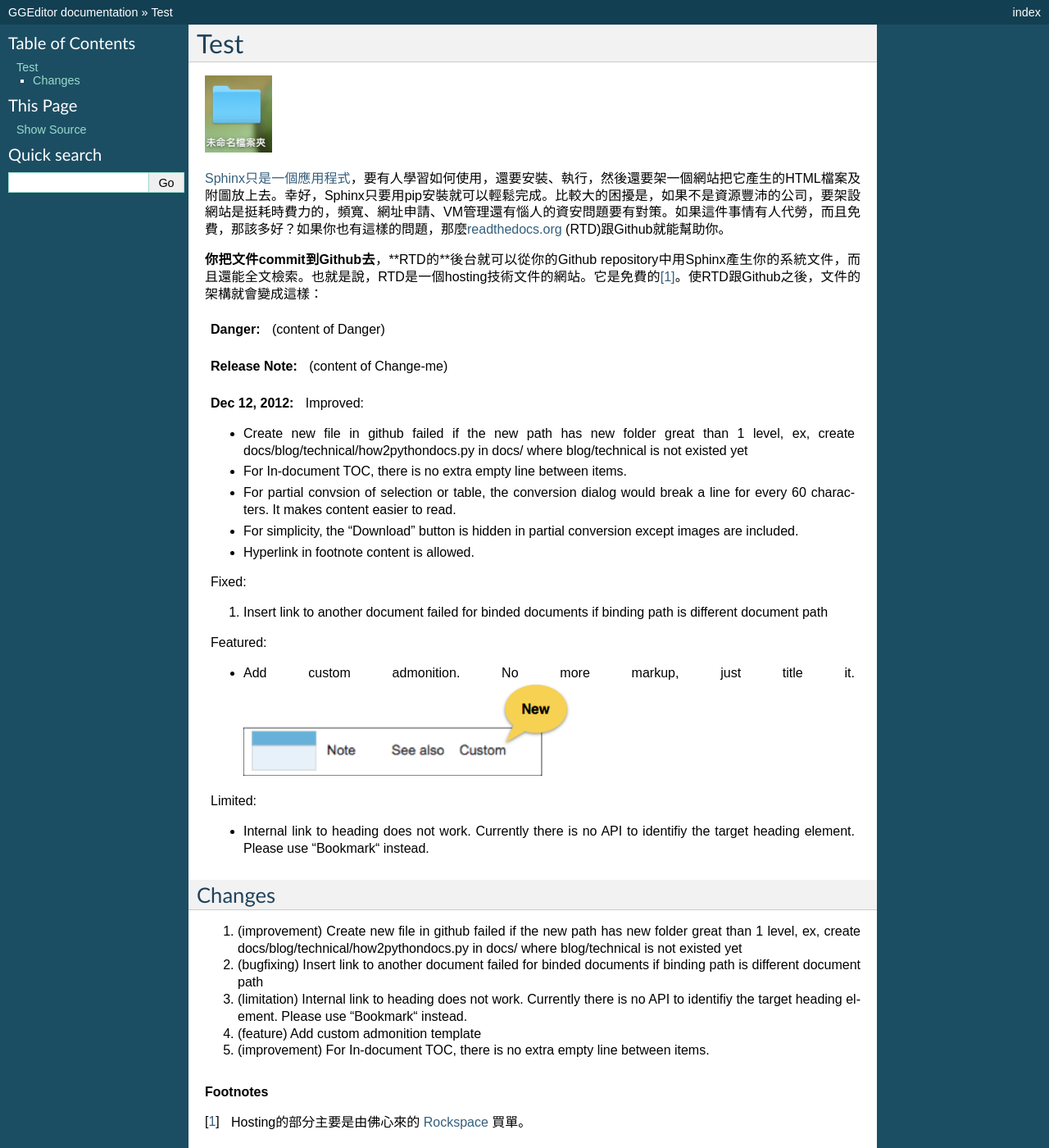
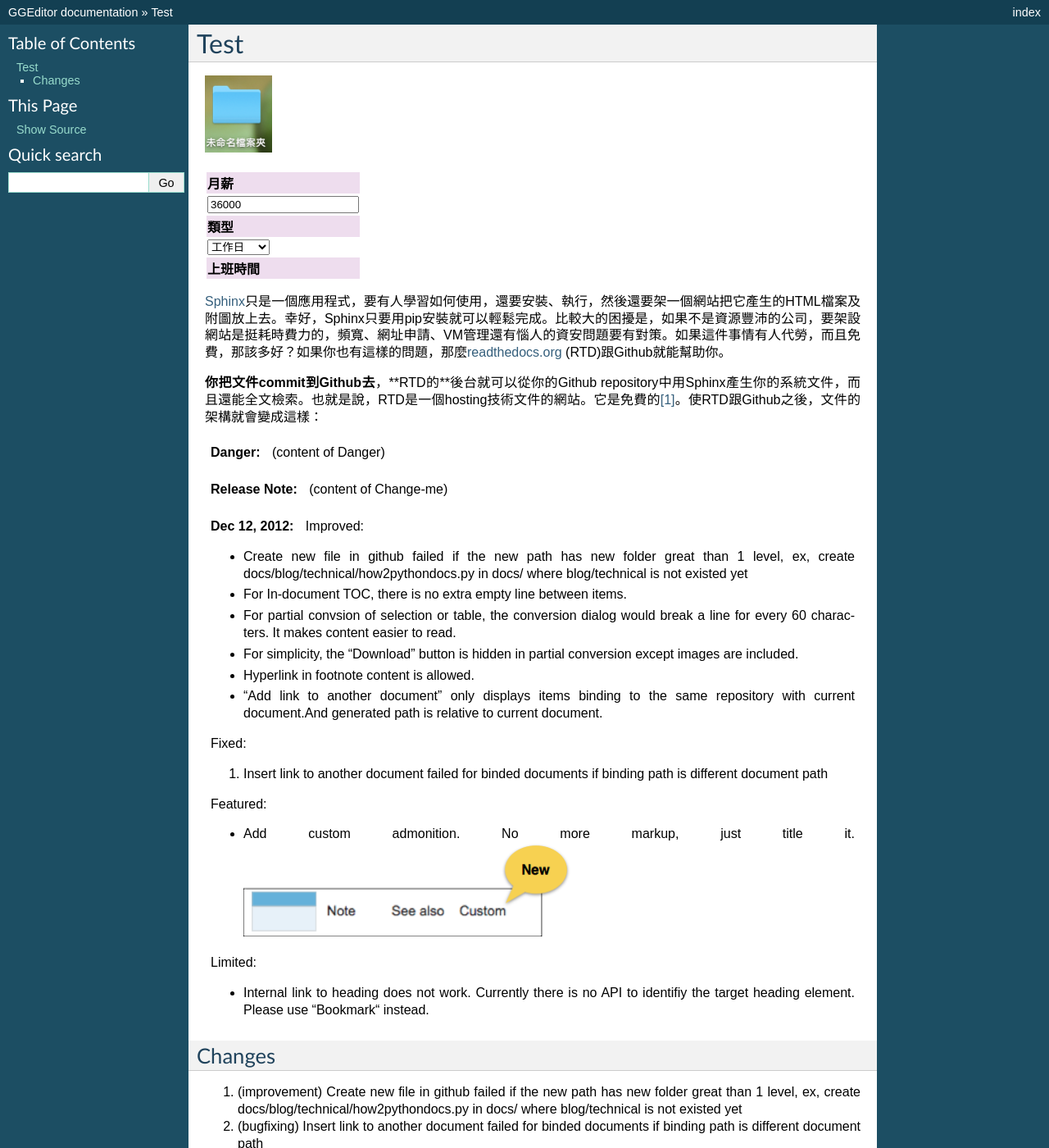
Before and after one commit to iapyeh/GGeditor, a Sphinx documentation site: the page built from docs/develop_test.rst, in a window 1280 px wide and 1400 px high. Shown: the whole window at 82% size. Built offline with Sphinx 7.4.7, drawn with Linux system fonts in a browser that asks for light colours; pages that are not in the unit, such as notebooks, are missing from menus.

Commit message:
Google Docs reST Editor

```diff
--- a/docs/develop_test.rst
+++ b/docs/develop_test.rst
@@ -50,6 +52,9 @@ Test
 
     * Hyperlink in footnote content is allowed.
 
+    * “Add link to another document” only displays items binding to the same repository with current document.And generated path is relative to current document.
+
+
     Fixed:
 
     #. Insert link to another document failed for binded documents if binding path is different document path
@@ -89,9 +96,26 @@ Changes
 .. |STYLE0| replace:: **你把文件commit到Github去**
 
 
+.. |REPLACE1| raw:: html
+
+            <table id="calculator">
+            <tr><th>月薪</th></tr>
+            <tr><td><input class="field" type="number" id="salary" value="36000"></td></tr>
+            <tr><th>類型</th></tr>
+            <tr><td><select class="field" id="type">
+                <option value="1" selected>工作日</option>
+                <option value="2">休息日</option>
+                <option value="3">例假日</option>
+                <option value="4">特休</option>
+                <option value="5">國定假日</option>
+                </select></td></tr>
+            <tr><th>上班時間</th></tr>
+            </table>
+
+
 .. |LINK1| raw:: html
 
-    <a href="docs/Tutorial.html">Sphinx只是一個應用程式</a>
+    <a href="#bookmark-id-c2rvbdk5c3xc">Sphinx</a>
 
 .. |LINK2| raw:: html
 
```
Also changed, not shown: other parts of docs/develop_test.rst (+5 -1 lines).
